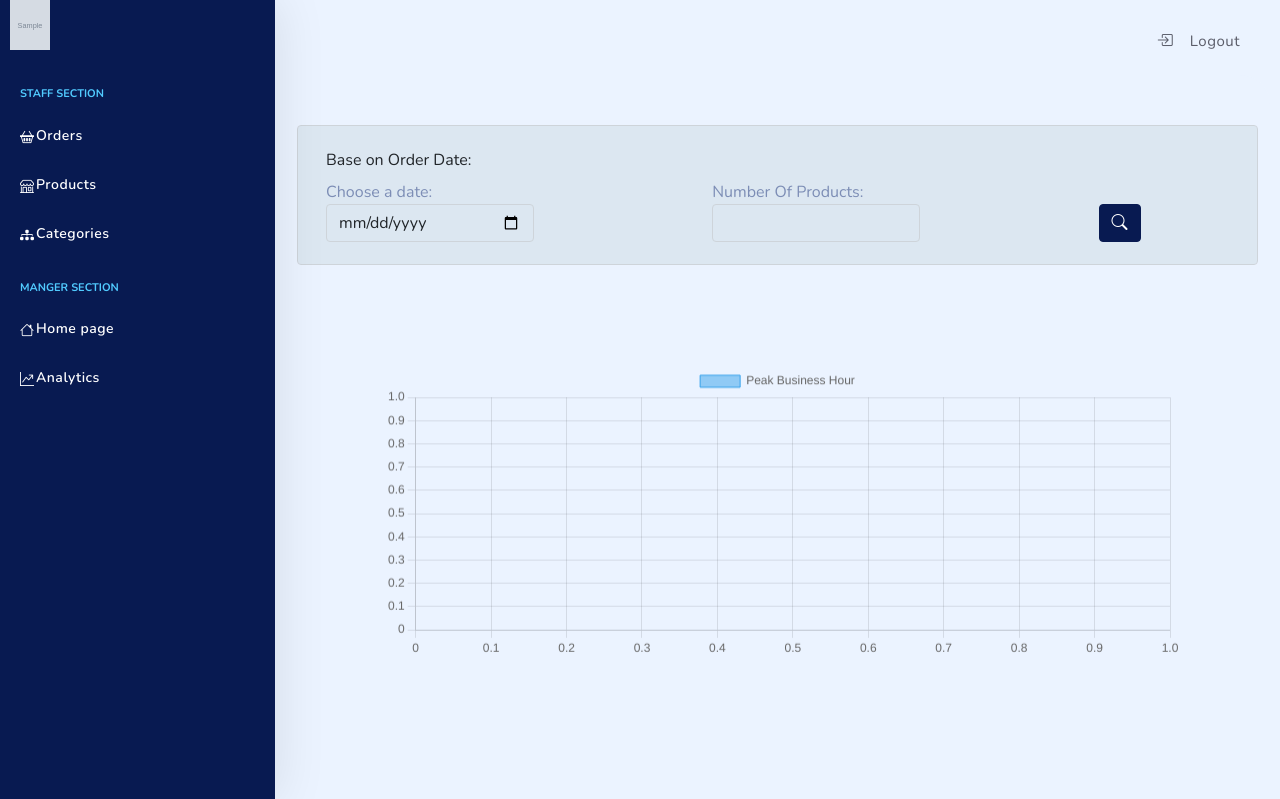
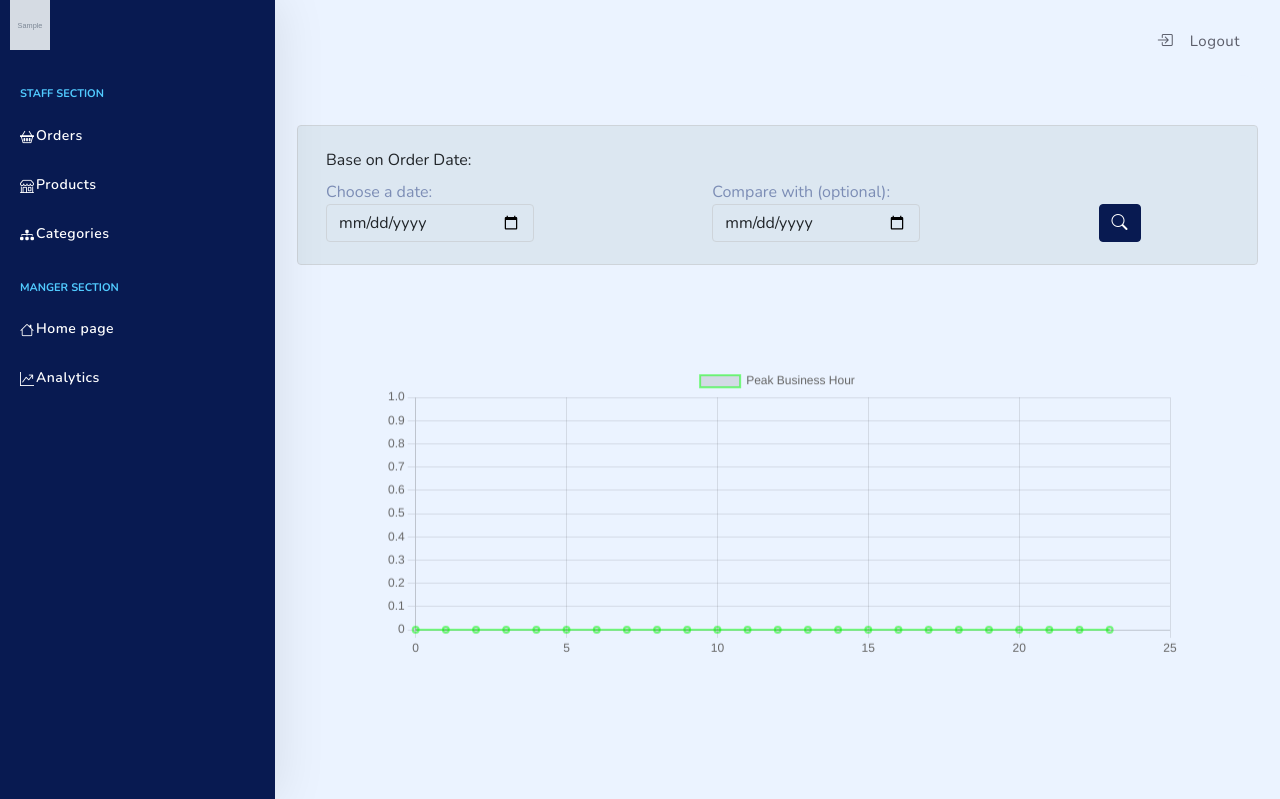
Before and after one commit to rezatn0934/maktab_98-caffeshop, a Django app: page /accounts/peak_hour/ in a window 1280 px wide. Shown: the top 799 px of the page. Run offline with Django 5.2, Linux system fonts and the light colour scheme; tables that the repository leaves empty hold one stand-in row (values such as "Sample post"); grey boxes marked "Sample" are stand-in pictures; some libraries are stand-ins or nearby versions.

Commit message:
refactor: chang using data form query set to list

```diff
--- a/caffeshop/accounts/templates/analytics/peak_business_hour.html
+++ b/caffeshop/accounts/templates/analytics/peak_business_hour.html
@@ -14,7 +14,7 @@
                     </div>
                 {% endif %}
             </div>
-            <form class="form-control" action="{% url 'most_popular' %}" method="GET">
+            <form class="form-control" action="{% url 'peak_business_hour' %}" method="GET">
                 <input type="hidden" name="filter">
                 <div class="card card-body">
                     <div class="col-md-3 mb-2">
@@ -30,10 +30,10 @@
                         </div>
                         <div class="col-md-3">
                             <label class="form-check-label" for="quantity">
-                                Number Of Products:
+                                Compare with (optional):
                             </label>
-                            <input class="form-control" type="number" name="quantity"
-                                   id="quantity" required>
+                            <input class="form-control date" type="date" name="second_date"
+                                   id="first_date">
                         </div>
                         <div class="col-md-2 mt-4 pt-4">
                             <button type="submit" class="btn btn-primary m-0">
@@ -57,18 +57,30 @@
         new Chart(ctx, {
             type: 'line',
             data: {
-                labels: [{%for data in query_set %}{{data.hour}}, {%endfor%}],
+                labels: ['0', '1', '2', '3', '4', '5', '6', '7', '8', '9', '10', '11', '12', '13', '14', '15', '16', '17', '18', '19', '20', '21', '22', '23'],
                 datasets: [{
                     label: 'Peak Business Hour',
-                    data: [{%for data in query_set %}{{data.order_count}}, {%endfor%}],
-                    borderWidth: 1
-                }]
+                    data: {{ lst1 }},
+                    borderWidth: 2,
+                    borderColor: 'rgba(0, 255, 0, .5)'
+                },
+                    {% if lst2 %}
+                        {
+                            label: 'Peak Business Hour',
+                            data: {{ lst2 }},
+                            borderWidth: 1,
+                            borderColor: 'rgba(255, 0, 0, .5)'
+                        }
+                    {% endif %}
+                ]
             },
             options:
                 {
                     responsive: true,
                     maintainAspectRatio: true,
-
+                    legend: {
+                        display: false
+                    },
                     layout:
                         {
                             padding: 100
@@ -76,12 +88,11 @@
                     scales: {
                         x: {
                             type: "linear",
-
                             beginAtZero: true
                         },
                         y: {
                             type: "linear",
-                            beginAtZero: true
+                            beginAtZero: true,
                         }
                     }
                 }
```
